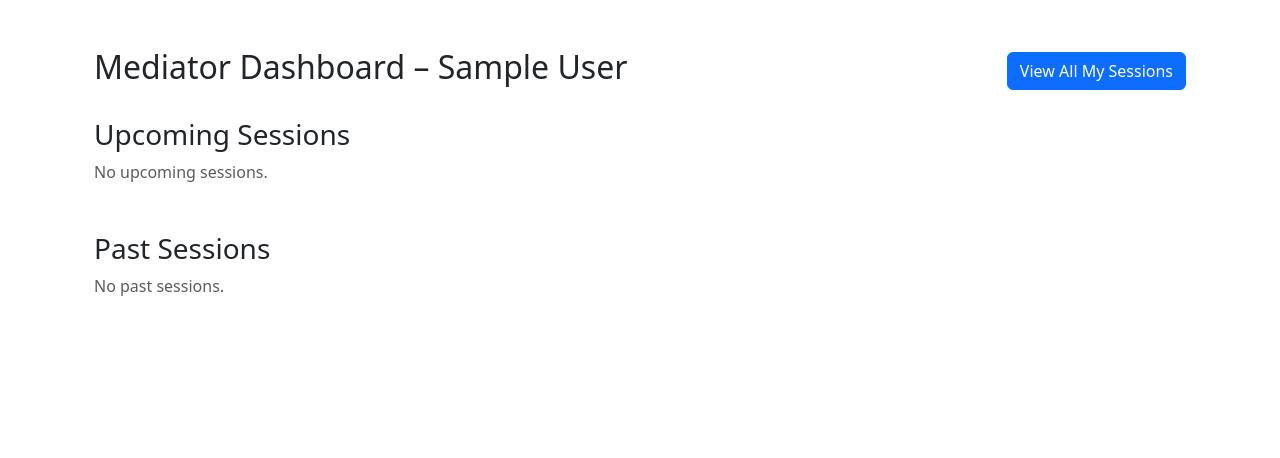
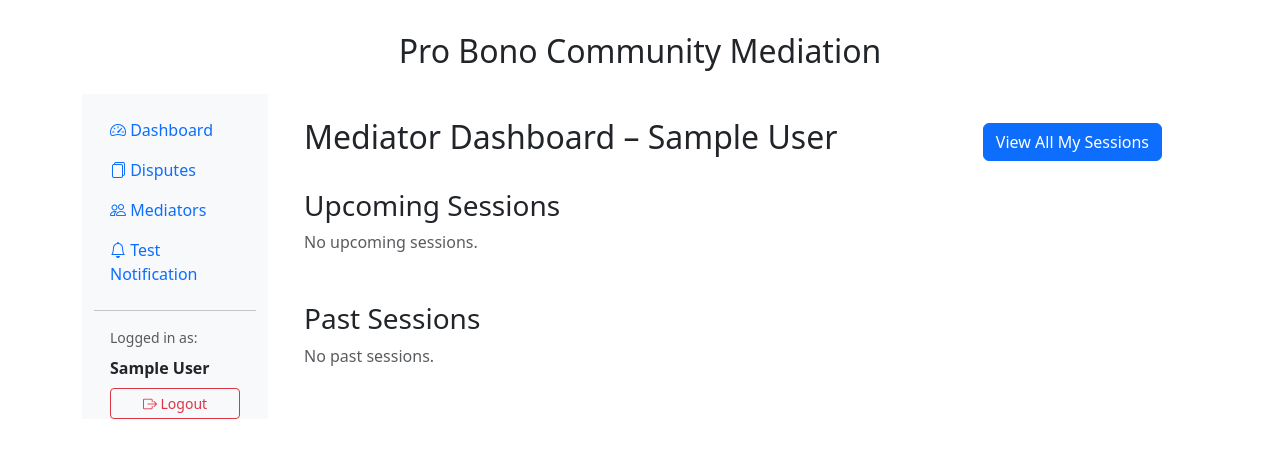
Before and after one commit to JVW-Hue/Mediator-On-Call-, a Django app: page /dashboard/mediator/ in a window 1280 px wide. Shown: the part 56-514 px from the top of the page. Run offline with Django 5.2, Linux system fonts and the light colour scheme; a user stored in the database is signed in; tables that the repository leaves empty hold one stand-in row (values such as "Sample post"); data that the repository does not hold is empty; parts of the project's set-up code (start-up, migrations or seed data) failed here and were passed over; some libraries are stand-ins or nearby versions.

Commit message:
Fix bugs: mediator templates now use dashboard base, dispute_list shows assign button for ready_for_assignment status, remove duplicate model fields

```diff
--- a/dashboard/templates/dashboard/dispute_list.html
+++ b/dashboard/templates/dashboard/dispute_list.html
@@ -61,7 +61,7 @@
                             data-dispute-id="{{ dispute.id }}"
                             data-bs-toggle="modal"
                             data-bs-target="#screeningModal">Screen</button>
-                {% elif dispute.status == 'responded' %}
+                {% elif dispute.status in 'responded ready_for_assignment' %}
                     <button type="button" class="btn btn-sm btn-outline-success assign-btn"
                             data-dispute-id="{{ dispute.id }}"
                             data-bs-toggle="modal"
--- a/dashboard/templates/dashboard/mediator_home.html
+++ b/dashboard/templates/dashboard/mediator_home.html
@@ -1,8 +1,8 @@
-{% extends "base.html" %}
+{% extends "dashboard/base.html" %}
 
 {% block title %}Mediator Dashboard – Pro Bono Community Mediation{% endblock %}
 
-{% block content %}
+{% block dashboard_content %}
 <div class="container mt-4">
     <div class="d-flex justify-content-between align-items-center mb-4">
         <h2>Mediator Dashboard – {{ mediator.user.get_full_name }}</h2>
@@ -62,4 +62,4 @@
         <p class="text-muted">No past sessions.</p>
     {% endif %}
 </div>
-{% endblock %}
+{% endblock dashboard_content %}
--- a/dashboard/templates/dashboard/submit_outcome.html
+++ b/dashboard/templates/dashboard/submit_outcome.html
@@ -1,8 +1,8 @@
-{% extends "base.html" %}
+{% extends "dashboard/base.html" %}
 
 {% block title %}Submit Outcome – Dispute #{{ dispute.id }}{% endblock %}
 
-{% block content %}
+{% block dashboard_content %}
 <div class="container mt-4">
     <h2 class="mb-3">Submit Outcome for Dispute #{{ dispute.id }}</h2>
 
@@ -44,4 +44,4 @@
         </a>
     </form>
 </div>
-{% endblock %}
+{% endblock dashboard_content %}
--- a/disputes/models.py
+++ b/disputes/models.py
@@ -47,10 +47,6 @@ class Dispute(models.Model):
         ("respondent_no_response", "Respondent No Response"),
     ]
 
-    # New fields for mutual agreement workflow
-    respondent_agreed_at = models.DateTimeField(null=True, blank=True)
-    applicant_final_confirmed_at = models.DateTimeField(null=True, blank=True)
-
     # New fields for mediator acceptance workflow
     mediator = models.ForeignKey(
         "Mediator",
@@ -66,7 +62,7 @@ class Dispute(models.Model):
     respondent_response_deadline = models.DateTimeField(null=True, blank=True)
     reminder_sent_at = models.DateTimeField(null=True, blank=True)
 
-    # Mutual agreement workflow fields
+    # Mutual agreement workflow fields (also used by mediator workflow)
     respondent_agreed_at = models.DateTimeField(null=True, blank=True)
     applicant_final_confirmed_at = models.DateTimeField(null=True, blank=True)
 
```
